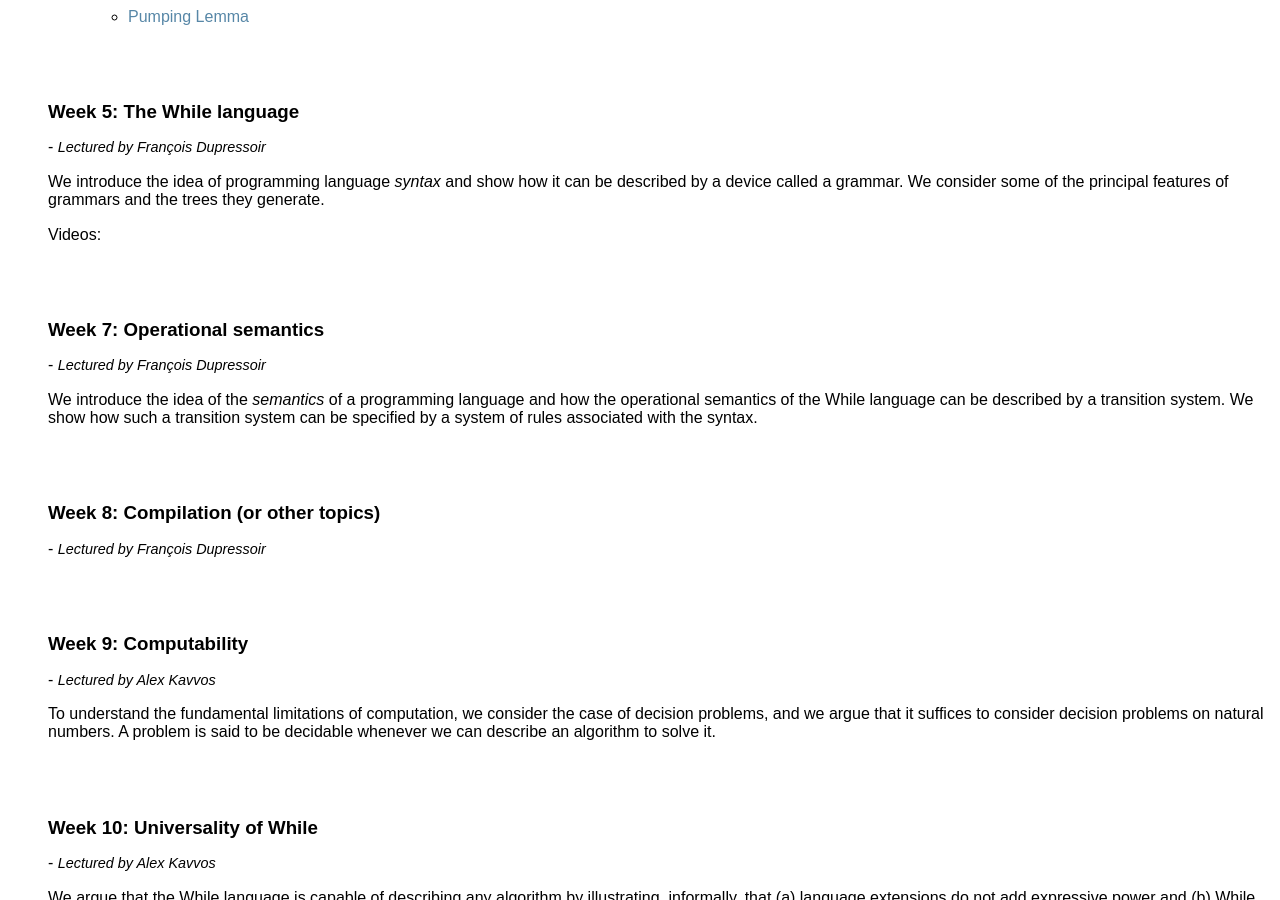
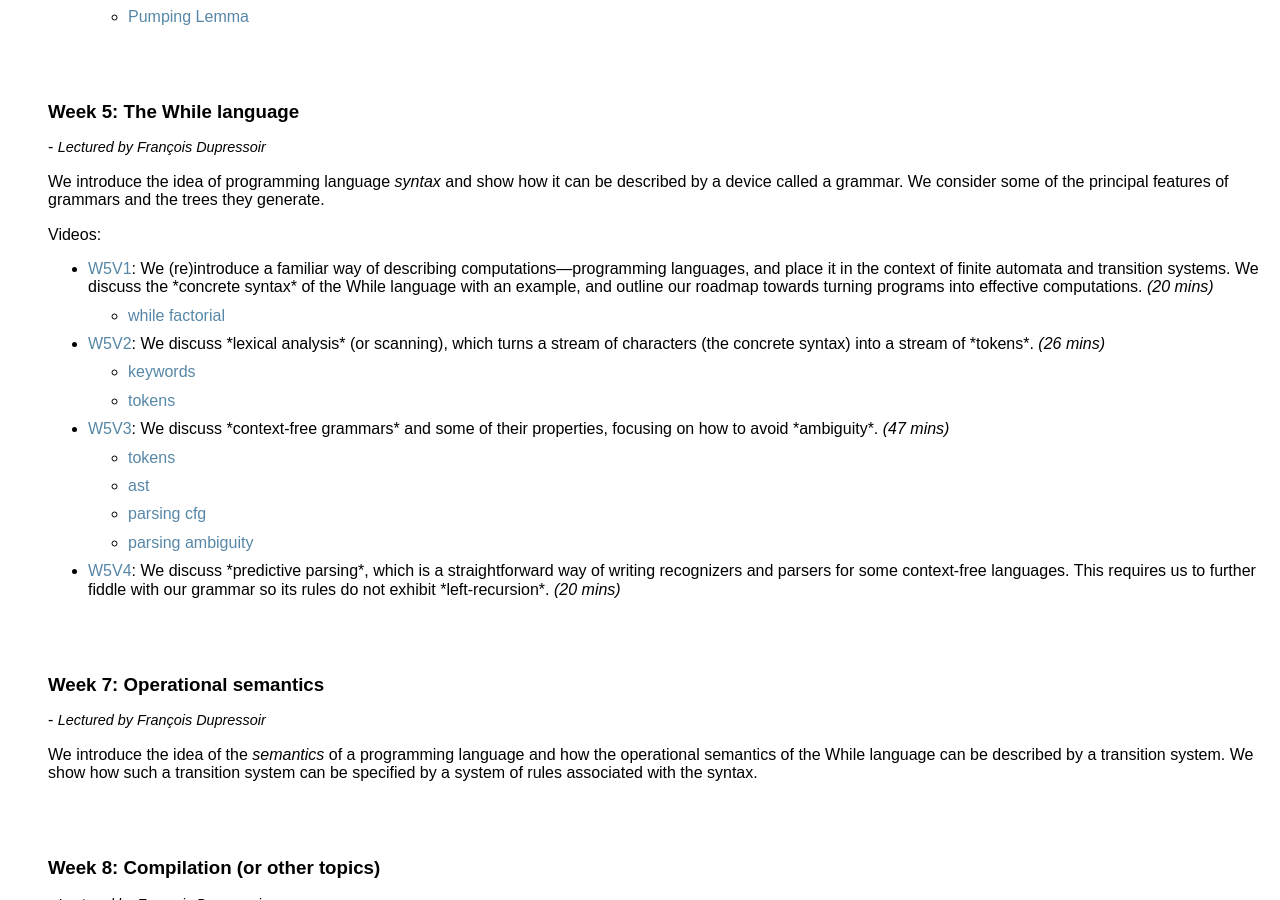
Before and after one commit to uob-coms20007/webpages, a Jekyll site: the page built from schedule.md, in a window 1280 px wide and 900 px high, scrolled down 3700 px. Built offline with Jekyll 4.4.1, drawn with Linux system fonts in a browser that asks for light colours; nearby versions of some CDN libraries.

Commit message:
Detailed schedule Week 5
Links to reference material need added.

```diff
--- a/_data/weeks.yml
+++ b/_data/weeks.yml
@@ -168,12 +168,33 @@
   theme: The While language
   description: We introduce the idea of programming language *syntax* and show how it can be described by a device called a grammar.  We consider some of the principal features of grammars and the trees they generate.
   videos:
-  references:
-    - concrete-vs-abstract-syntax
-    - parse-trees-and-ambiguity
-    - while-program-syntax
-    - free variables
-    - substitution
+    - num: 1
+      dsc: We (re)introduce a familiar way of describing computations—programming languages, and place it in the context of finite automata and transition systems. We discuss the *concrete syntax* of the While language with an example, and outline our roadmap towards turning programs into effective computations.
+      dur: 20
+      url: https://web.microsoftstream.com/video/2fb6b4e4-7db3-4b92-960b-33d493f3f86d
+      ref:
+        - while-factorial
+    - num: 2
+      dsc: We discuss *lexical analysis* (or scanning), which turns a stream of characters (the concrete syntax) into a stream of *tokens*.
+      dur: 26
+      url: https://web.microsoftstream.com/video/d3aadeaf-4cf2-49d1-ad84-55080f32b19e
+      ref:
+        - while-concrete#keywords
+        - while-abstract#tokens
+    - num: 3
+      dsc: We discuss *context-free grammars* and some of their properties, focusing on how to avoid *ambiguity*.
+      dur: 47
+      url: https://web.microsoftstream.com/video/e08caa57-d146-4c62-9eb7-25e1b4abce95
+      ref:
+        - while-abstract#tokens
+        - while-abstract#ast
+        - parsing-cfg
+        - parsing-ambiguity
+    - num: 4
+      dsc: We discuss *predictive parsing*, which is a straightforward way of writing recognizers and parsers for some context-free languages. This requires us to further fiddle with our grammar so its rules do not exhibit *left-recursion*.
+      dur: 20
+      url: https://web.microsoftstream.com/video/e38cdff4-1dfd-49fd-8a8a-b5a0b7fcfa60
+      ref:
 
 - num: 6
 
```
